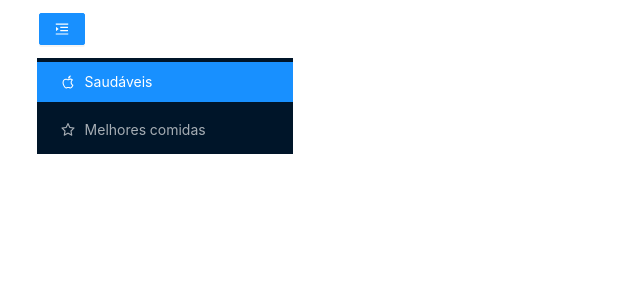
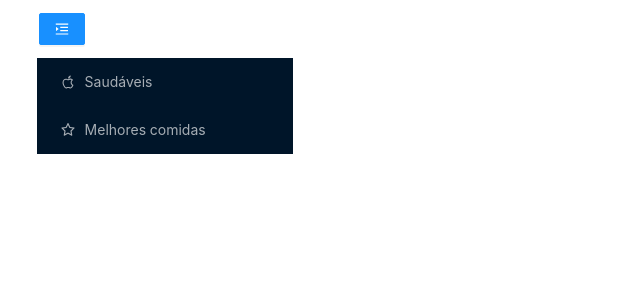
Before and after one commit to matheusgasparotto/Cantina-Kenzie, a React (Create React App) app: page / in a window 1280 px wide. Shown: the top 300 px of the page, without its empty margins (0-640 px from the left). Built offline with nearby package versions, Linux system fonts and the light colour scheme.

Commit message:
fix: Selected keys

```diff
--- a/src/App.js
+++ b/src/App.js
@@ -13,15 +13,16 @@ import {
 
 import { products } from "./data/fruits/fruits";
 import Product from "./Pages/Product-page";
-import { useHistory } from "react-router-dom";
+import { useLocation } from "react-router-dom";
 
 const App = () => {
-  const productsURL = useHistory("/saudaveis");
   const [collapsed, setColapsed] = useState(false);
 
   const toggleColapsed = () => {
     setColapsed(!collapsed);
   };
+
+  const location = useLocation();
 
   return (
     <div className="App">
@@ -32,25 +33,23 @@ const App = () => {
           )}
         </Button>
         <Menu
-          defaultSelectedKeys={
-            productsURL.location.pathname === "/bests" ? ["2"] : ["1"]
-          }
-          defaultOpenKeys={["sub1"]}
+          defaultSelectedKeys={["/saudaveis"]}
+          selectedKeys={[location.pathname]}
           mode="inline"
           theme="dark"
           inlineCollapsed={collapsed}
         >
-          <Menu.Item key="1" icon={<AppleOutlined />}>
+          <Menu.Item key="/saudaveis" icon={<AppleOutlined />}>
             <Link to="/saudaveis">Saudáveis</Link>
           </Menu.Item>
-          <Menu.Item key="2" icon={<StarOutlined />}>
+          <Menu.Item key="/bests" icon={<StarOutlined />}>
             <Link to="/bests">Melhores comidas</Link>
           </Menu.Item>
         </Menu>
       </div>
-      <div className='products'>
+      <div className="products">
         <Switch>
-          <Product products={products} History={productsURL} />
+          <Product products={products} History={location} />
         </Switch>
       </div>
     </div>
--- a/src/Pages/Product-page/index.jsx
+++ b/src/Pages/Product-page/index.jsx
@@ -4,7 +4,7 @@ import { Route } from "react-router-dom";
 
 import ProductButton from "../../Components/ProductButton";
 
-const ProductPage = ({ products, History }) => {
+const ProductPage = ({ products }) => {
   const productKeys = Object.keys(products);
 
   const productButtons = (key) => {
```
